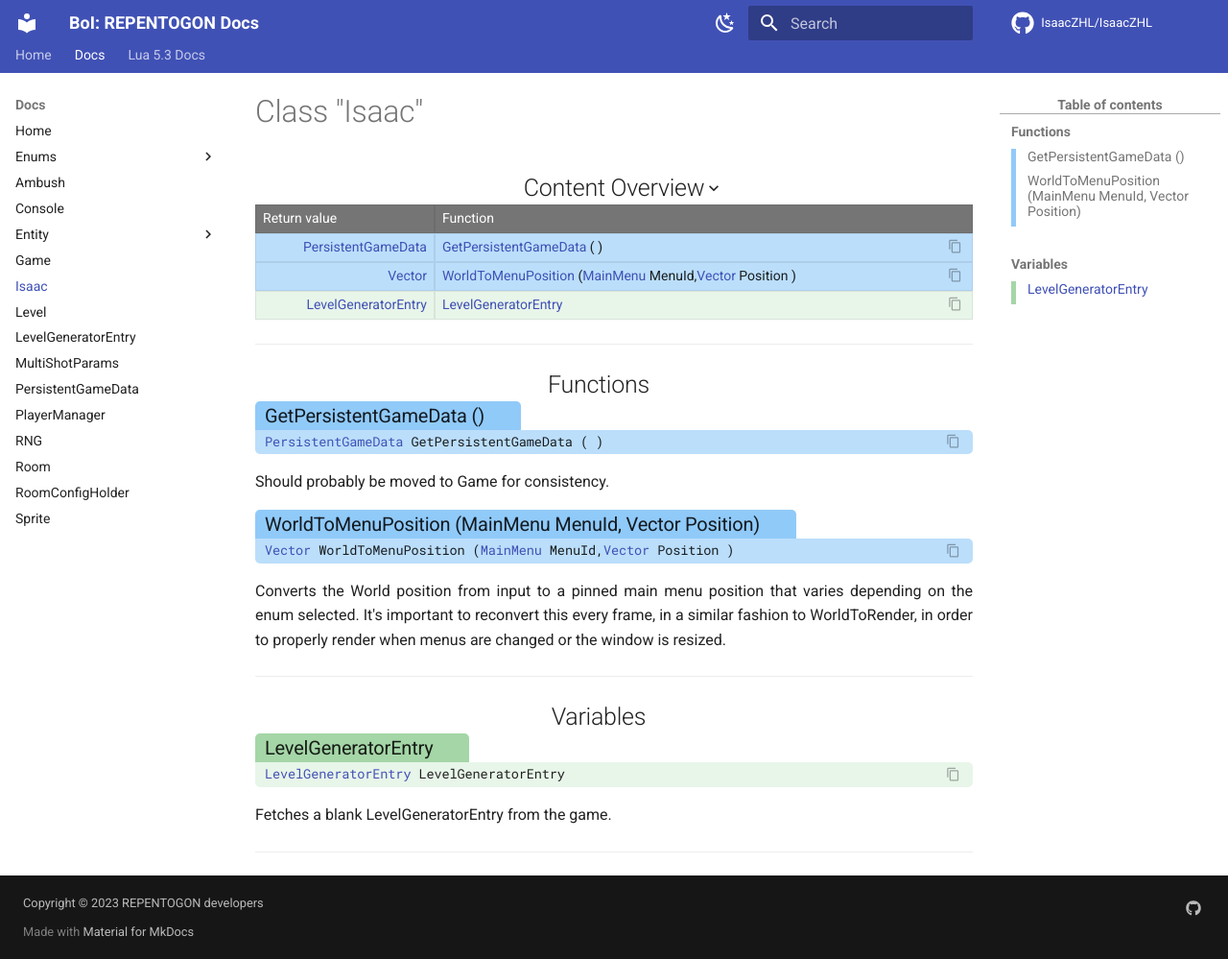
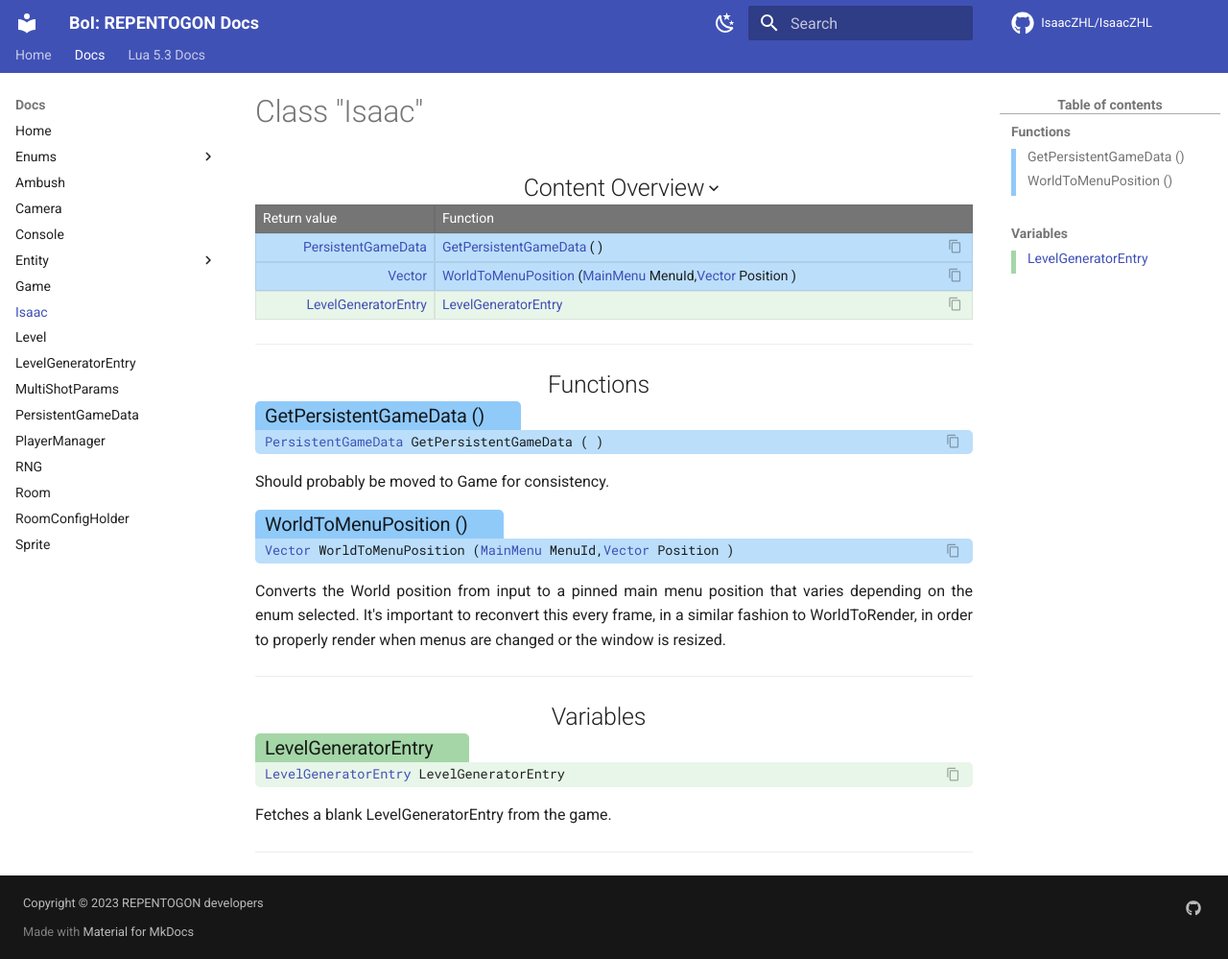
Before and after one commit to TeamREPENTOGON/REPENTOGON, an MkDocs documentation site: the page built from documentation/docs/Isaac.md, in a window 1280 px wide and 999 px high. Shown: the whole window at 96% size. Built offline with MkDocs 1.6.1 and Material for MkDocs 9.7.7, drawn with Linux system fonts in a browser that asks for light colours; comment, search, counter and statistics services are not loaded; the version menu is left out.

Commit message:
docs: attempt to resolve code-checks

```diff
--- a/documentation/docs/Isaac.md
+++ b/documentation/docs/Isaac.md
@@ -6,7 +6,7 @@
 #### [PersistentGameData](PersistentGameData.md) GetPersistentGameData ( ) {: .copyable aria-label='Functions' }
 Should probably be moved to Game for consistency.
 
-### World·To·Menu·Position (MainMenu MenuId, Vector Position) {: aria-label='Functions' }
+### World·To·Menu·Position () {: aria-label='Functions' }
 #### [Vector](https://wofsauge.github.io/IsaacDocs/rep/Vector.html) WorldToMenuPosition ([MainMenu](enums/MainMenu.md) MenuId,[Vector](https://wofsauge.github.io/IsaacDocs/rep/Vector.html) Position ) {: .copyable aria-label='Functions' }
 Converts the World position from input to a pinned main menu position that varies depending on the enum selected. It's important to reconvert this every frame, in a similar fashion to WorldToRender, in order to properly render when menus are changed or the window is resized.
 
--- a/documentation/mkdocs.yml
+++ b/documentation/mkdocs.yml
@@ -55,6 +55,7 @@ nav:
     - KnifeSubType: enums/KnifeSubType.md
     - KnifeVariant: enums/KnifeVariant.md
     - LineCheckMode: enums/LineCheckMode.md
+    - MainMenu: enums/MainMenu.md
     - ModCallbacks: enums/ModCallbacks.md
     - NullPickupSubType: enums/NullPickupSubType.md
     - PillCardSlot: enums/PillCardSlot.md
@@ -72,6 +73,7 @@ nav:
     - StbType: enums/StbType.md
     - TeleporterVariant: enums/TeleporterVariant.md
   - Ambush: Ambush.md
+  - Camera: Camera.md
   - Console: Console.md
   - Entity:
     - Entity: Entity.md
```
Also changed, not shown: documentation/docs/enums/MainMenu.md (line endings or trailing spaces).
